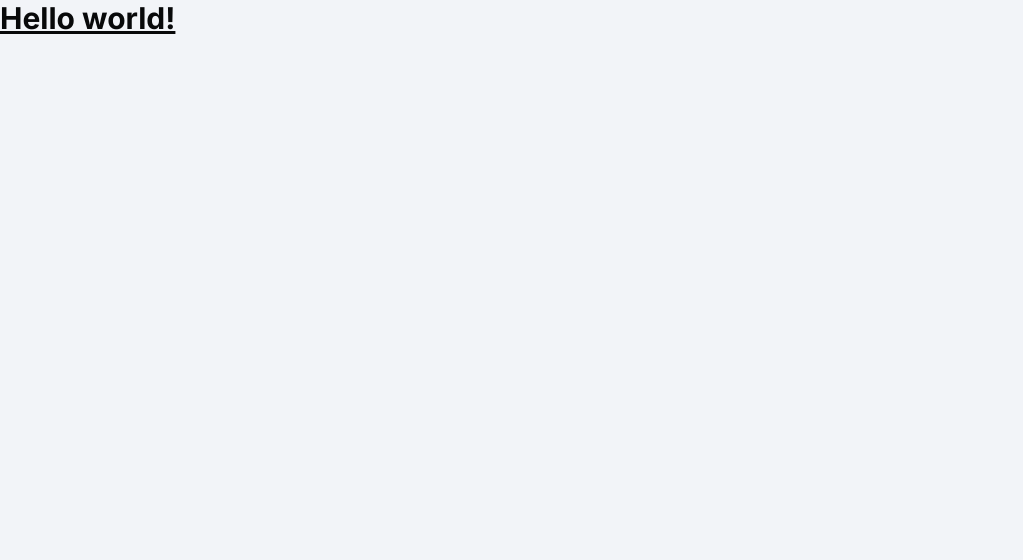
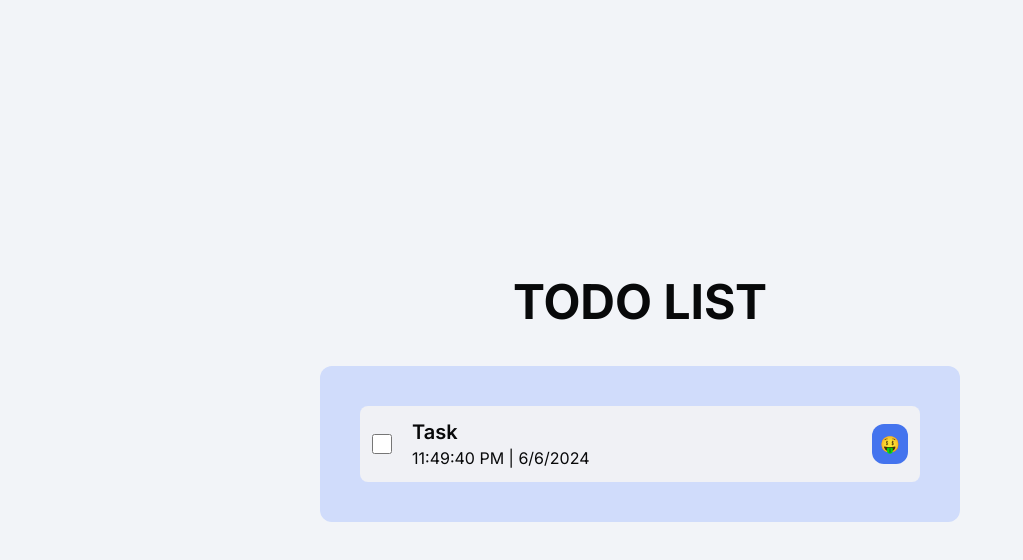
Before and after one commit to JerryShum/todo-aoi, a React (Vite) app: page / in a window 1280 px wide. Shown: the top 560 px of the page, without its empty margins (0-1023 px from the left). Built offline with nearby package versions, Linux system fonts and the light colour scheme.

Commit message:
feat: outline of app

```diff
--- a/src/App.jsx
+++ b/src/App.jsx
@@ -1,3 +1,12 @@
+import List from "./components/List";
+
 export default function App() {
-  return <h1 className="text-3xl font-bold underline">Hello world!</h1>;
+  return (
+    <div className="flex flex-col h-screen items-center justify-center gap-10">
+      <h1 className=" font-bold text-5xl">TODO LIST</h1>
+      <div className="w-1/2">
+        <List />
+      </div>
+    </div>
+  );
 }
```
